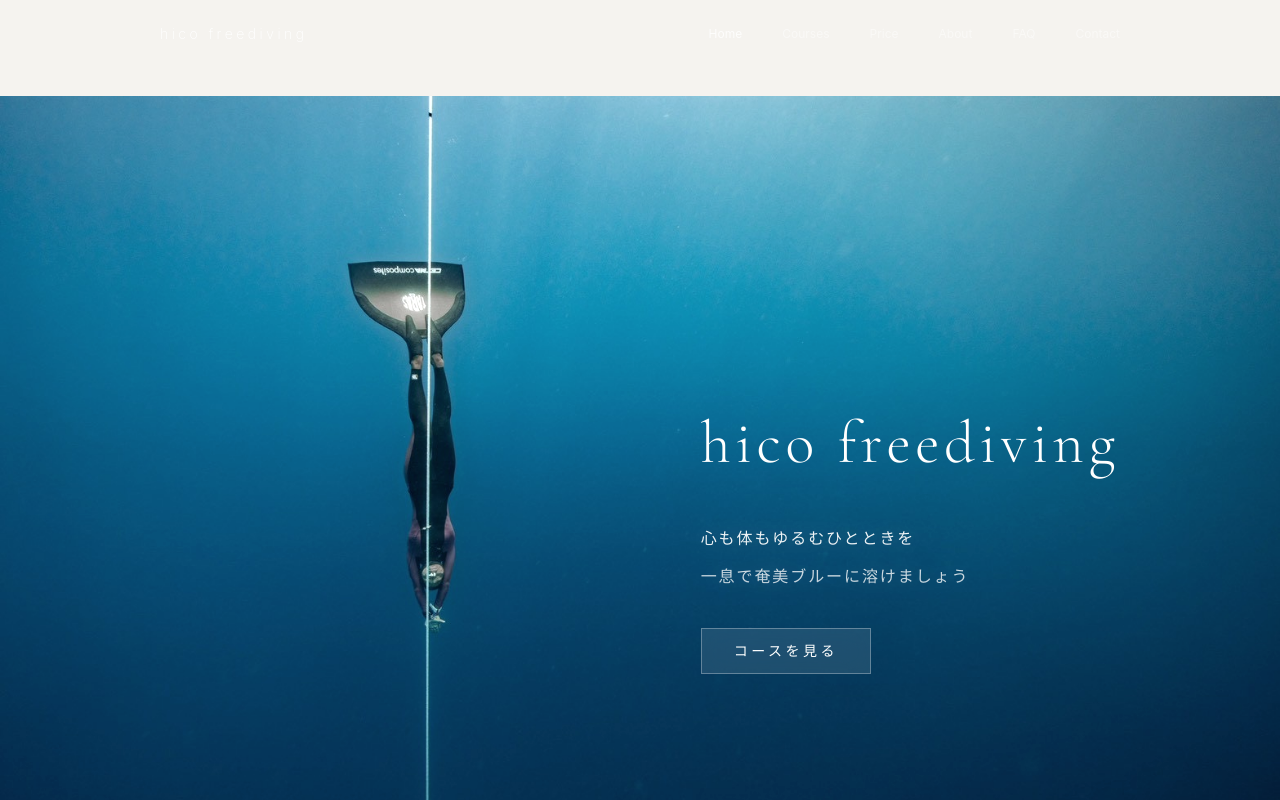
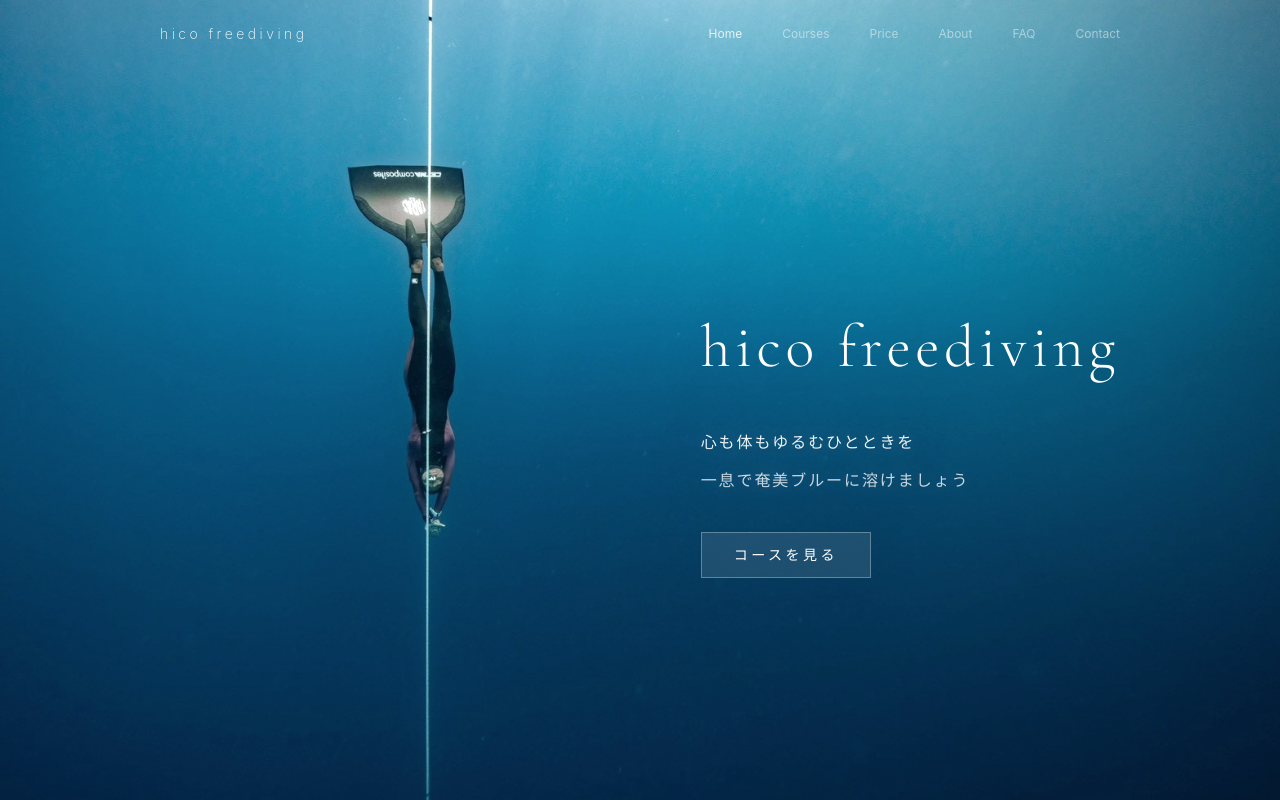
Before and after one commit to ikucha-portfolio/freediving-site, a React (Vite) app: page / in a window 1280 px wide. Shown: the top 800 px of the page. Built offline with nearby package versions, Linux system fonts and the light colour scheme; a web font is replaced by a local one.

Commit message:
レイアウト修正：Heroページのみヘッダー余白を除外（透明ヘッダー対応）

```diff
--- a/src/App.jsx
+++ b/src/App.jsx
@@ -9,17 +9,22 @@ import Contact from "./pages/Contact";
 import Thanks from "./pages/Thanks";
 import Footer from "./components/layout/Footer";
 
-import { Routes, Route } from "react-router-dom";
+import { Routes, Route, useLocation } from "react-router-dom"; // ←ここ追加
 
 function App() {
+  const location = useLocation();
+
+  const isHeroPage =
+    location.pathname === "/" ||
+    location.pathname === "/about";
+
   return (
     <div className="bg-[#f5f3ef] min-h-screen">
 
       <ScrollToTop />
       <Header />
 
-      {/* ★ここ追加（超重要） */}
-      <main className="pt-20 md:pt-24">
+      <main className={isHeroPage ? "" : "pt-20 md:pt-24"}>
         <Routes>
           <Route path="/" element={<Home />} />
           <Route path="/courses" element={<Courses />} />
@@ -32,9 +37,8 @@ function App() {
       </main>
 
       <Footer />
-
     </div>
   );
 }
 
-export default App;
+export default App; // ←これも忘れず
```
